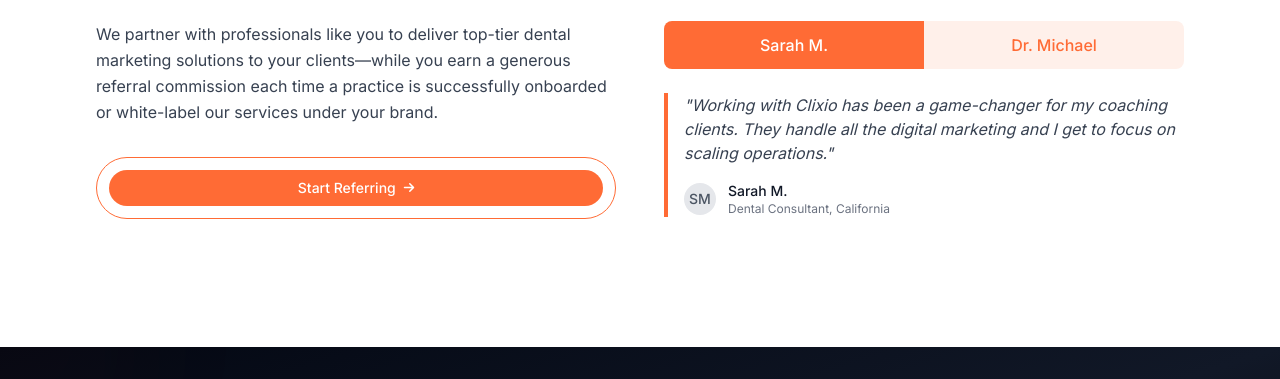
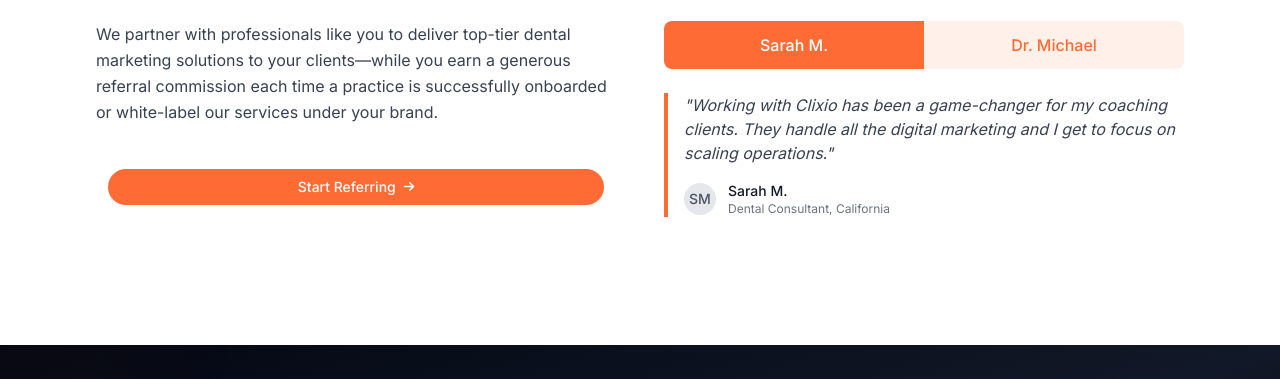
Before and after one commit to Pratip007/clixio-website-, a plain HTML site: page white-label.html in a window 1280 px wide. Shown: the part 3457-3836 px from the top of the page. Drawn offline with nearby package versions, Linux system fonts and the light colour scheme.

Commit message:
minor changes

```diff
--- a/white-label.html
+++ b/white-label.html
@@ -620,7 +620,7 @@
                         </p>
 
                         <!-- CTA -->
-                        <div class="border border-primary rounded-full p-2 lg:p-3">
+                        <div class="p-2 lg:p-3">
                             <a href="calendly.html" class="inline-flex items-center justify-center w-full px-4 py-2 lg:px-4 lg:py-2 bg-primary text-white rounded-full text-sm lg:text-sm font-medium hover:bg-primary-dark transition-colors duration-200">
                                 <span>Start Referring</span>
                                 <i class="fas fa-arrow-right ml-2 text-xs lg:text-xs"></i>
```
